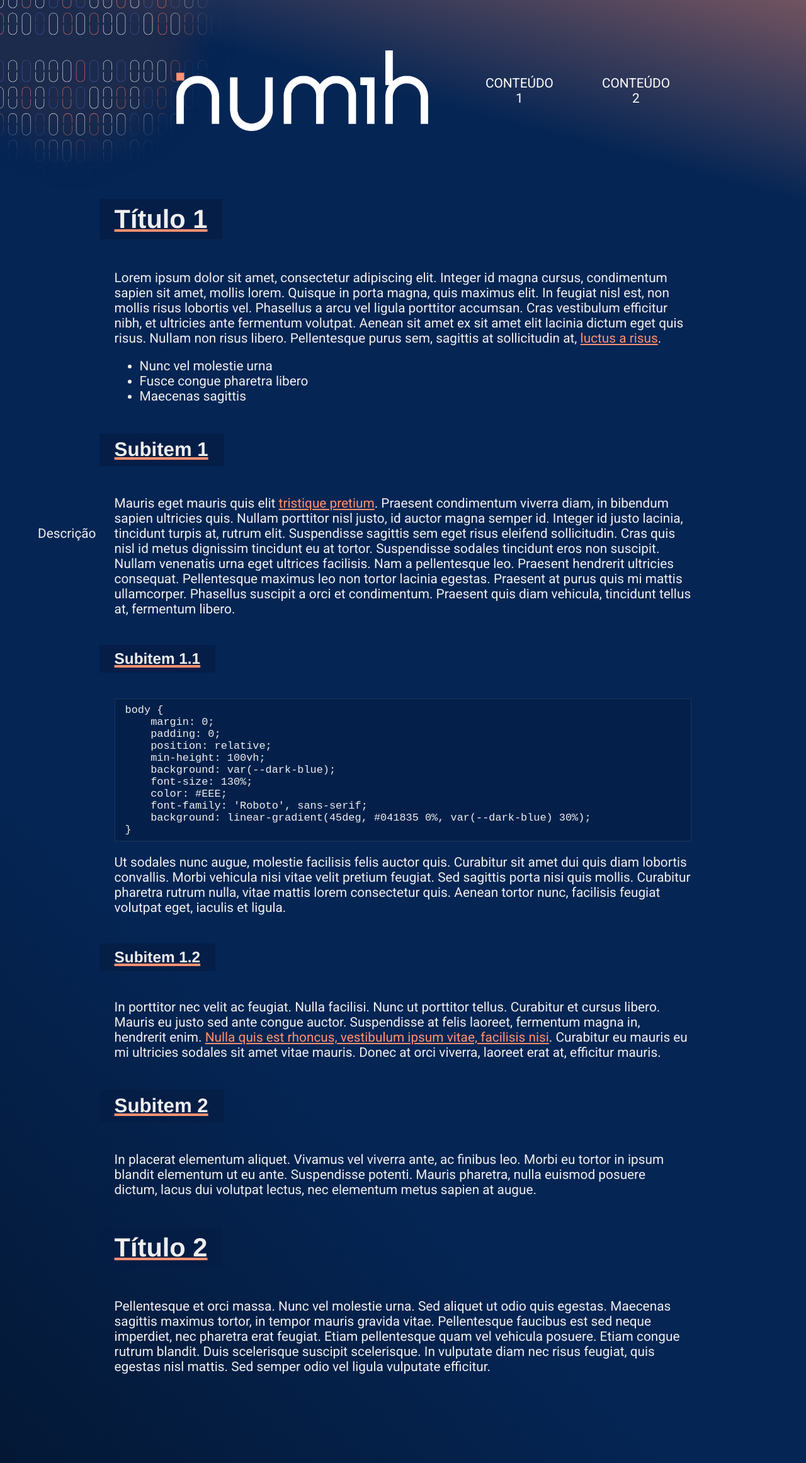
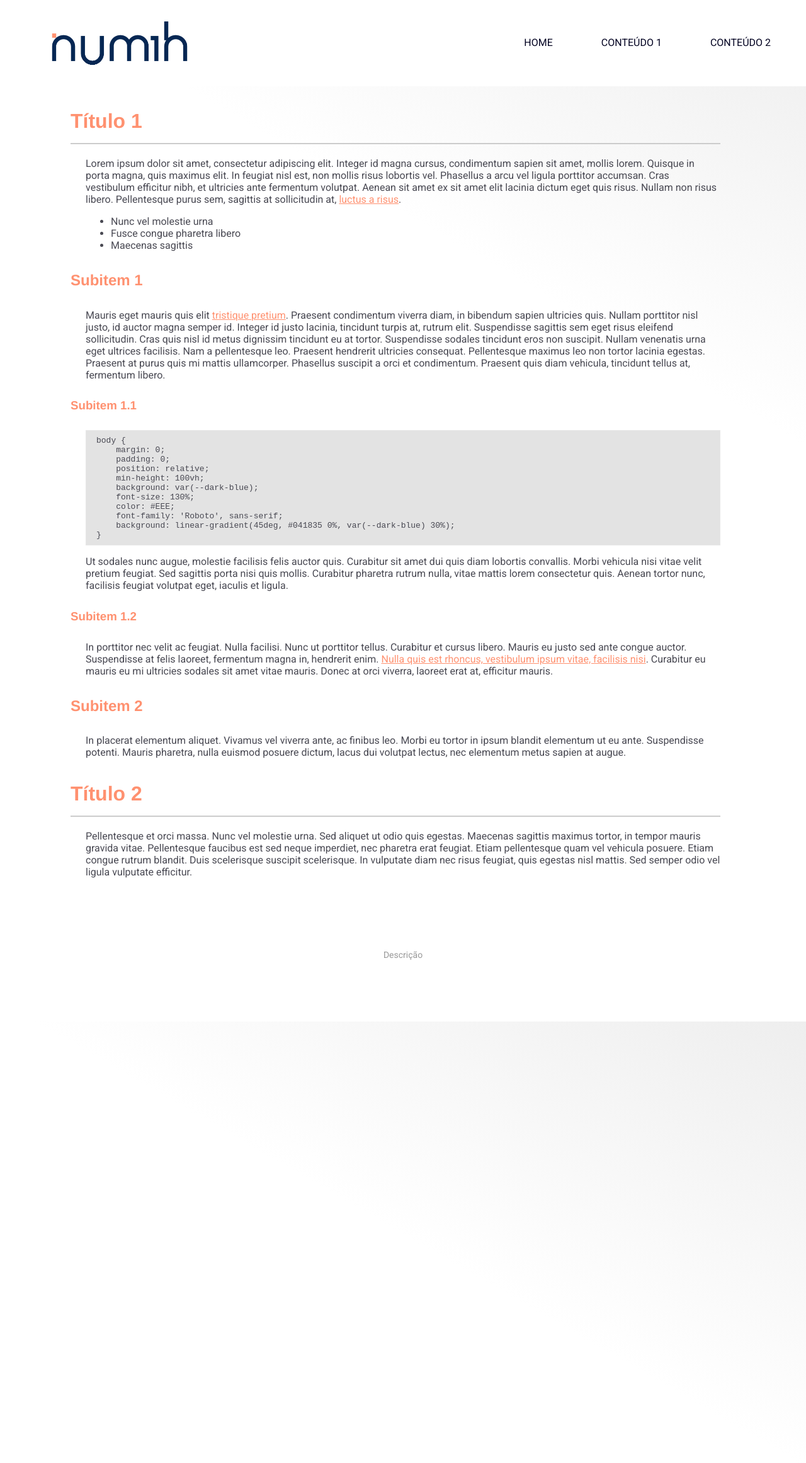
Before and after one commit to Numih/nm-pages-template, a Jekyll site: the page built from index.markdown, in a window 1280 px wide. Shown: the whole page at 63% size. Built offline with Jekyll 4.4.1, drawn with Linux system fonts in a browser that asks for light colours.

Commit message:
Theme cleanup

```diff
--- a/_includes/body.html
+++ b/_includes/body.html
@@ -1,4 +1,3 @@
-
 <div id='content'>
     {{ content }}
 </div>
--- a/_includes/header.html
+++ b/_includes/header.html
@@ -1,6 +1,7 @@
 
 <div id="header">
-    <img id="logo" src="../assets/img/Logo_Negativo_AzulEscuro_NUMIH_Oficial_Transparente.png" alt="Numih Logo">
+    <div>
+        <img id="logo" src="../assets/img/Logo_NUMIH_Oficial.png" alt="Numih Logo">
         <ul class="ul-navbar" role="navigation">
             {% for path in site.nav_pages %}
                 {% assign nav_page=site.pages | where:"path",path | first %}
@@ -12,3 +13,4 @@
             {% endfor %}
         </ul>
     </div>
+</div>
--- a/_layouts/default.html
+++ b/_layouts/default.html
@@ -13,14 +13,8 @@
     </head>
 
     <body>
-        <div id="bg-container">
-            <div id="bg-gradient"></div>
-            <div id="bg">
-                <div id="bg-shadow"></div>
-            </div>
-        </div>
+        {% include header.html %}
         <div id="main">
-            {% include header.html %}
             {% include body.html %}
             {% include footer.html %}
         </div>
--- a/assets/css/style.css
+++ b/assets/css/style.css
@@ -1,7 +1,10 @@
 :root {
     --dark-blue: #052554;
     --darker-blue: #051e44;
+    --black: #030322;
+    --dark-grey: #484852;
     --orange: #ff9170;
+    --content-width: 1200px;
 }
 
 * {
@@ -13,12 +16,14 @@ body {
     padding: 0;
     position: relative;
     min-height: 100vh;
-    background: var(--dark-blue);
-    font-size: 130%;
-    color: #EEE;
+    color: var(--dark-grey);
     font-family: 'Roboto', sans-serif;
-    background: linear-gradient(45deg, #041835 0%, var(--dark-blue) 30%);
-    padding-bottom: 120px;
+    background: linear-gradient(210deg, #EEE 0%, #FFF 30%);
+}
+
+#main {
+    max-width: var(--content-width);
+    margin: 0 auto;
 }
 
 a {
@@ -32,27 +37,34 @@ code {
     display: block;
 }
 
+h1 {
+    border-bottom: 2px solid #CCC;
+}
+
 h1, h2, h3, h4, h5, h6 {
     font-family: 'Helvetica Neue', Arial, Helvetica, sans-serif;
-    color: #EEE;
-    text-decoration: underline var(--orange) 4px;
-    background-color: #051e44d2;
-    padding: 8px 24px;
-    display: inline-block;
+    color: var(--orange);
+    text-decoration: none;
+    display: block;
     margin-left: -24px;
+    padding: 0.5em 0;
 }
 
 #content {
-    max-width: 1000px;
-    padding: 0 2em;
+    padding: 0 6em;
     margin: 0 auto;
 }
 
 #header {
+    background-color: #FFF;
+}
+
+#header > div {
+    max-width: var(--content-width);
+    margin: 0 auto;
     display: flex;
     align-items: center;
     justify-content: space-between;
-    padding: 0 200px;
 }
 
 .ul-navbar {
@@ -67,8 +79,7 @@ h1, h2, h3, h4, h5, h6 {
 }
 
 #logo {
-    width: 400px;
-    margin: 80px;
+    width: 300px;
 }
 
 .li-navbar-item {
@@ -77,10 +88,13 @@ h1, h2, h3, h4, h5, h6 {
     text-align: center;
     padding: 8px 16px;
     text-decoration: none;
-    color: #FFF;
-    border-radius: 30px;
+    color: var(--black);
     transition: all 0.2s;
-    background-color: transparent;
+    border-bottom: 2px solid transparent;
+}
+
+.li-navbar-item:hover {
+    border-bottom: 2px solid #CCC;
 }
 
 .a-navbar {
@@ -88,66 +102,9 @@ h1, h2, h3, h4, h5, h6 {
     position: relative;
 }
 
-.li-navbar-item:hover {
-    background-color: var(--darker-blue);
-}
-
 .a-navbar {
     color: black;
     text-decoration: none;
-}
-
-#bg-gradient {
-    background: linear-gradient(195deg, rgba(255,145,112,1) 10%, rgba(255,145,112,0) 40%);
-    position: absolute;
-    background-size: 200% 200%;
-    background-position: 100% 50%;
-    height: 100vh;
-    width: 100vw;
-    z-index: -1;
-    animation: bg-gradient 20s ease;
-}
-
-@keyframes bg-gradient {
-    0% {
-		background-position: 0% 50%;
-	}
-	100% {
-		background-position: 100% 50%;
-	}
-}
-
-#bg-container {
-    position: fixed;
-    height: 100vh;
-    width: 100%;
-    z-index: -1;
-    overflow: hidden;
-}
-
-#bg {
-    height: 500px;
-    width: 500px;
-    background-image: url("../img/Textura_FundoAzul_Numih.svg");
-    background-attachment: fixed;
-    background-size: contain;
-    border-radius: 100%;
-    position: absolute;
-    top: -500px;
-    left: -500px;
-    animation: bg 50s infinite;
-    animation-delay: 3s;
-    z-index: -2;
-}
-
-#bg-shadow {
-    position: absolute;
-    height: calc(100% + 20px);
-    width: calc(100% + 20px);
-    top: -10px;
-    left: -10px;
-    box-shadow: 0 0 50px 70px var(--dark-blue) inset;
-    border-radius: 100%;
 }
 
 @keyframes bg {
@@ -169,8 +126,8 @@ h1, h2, h3, h4, h5, h6 {
 
 footer {
     display: block;
-    position: fixed;
-    padding: 20px 60px;
-    bottom: 0;
-    width: 100%;
+    padding: 6em 2em;
+    text-align: center;
+    color: #999;
+    font-size: 14px;
 }
```
Also changed, not shown: nm-pages-template.gemspec. Lines whose indentation alone changed are shown as unchanged.
